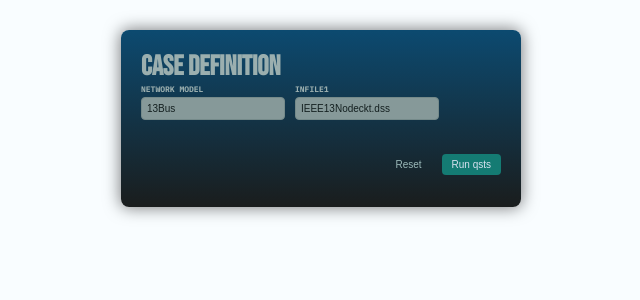
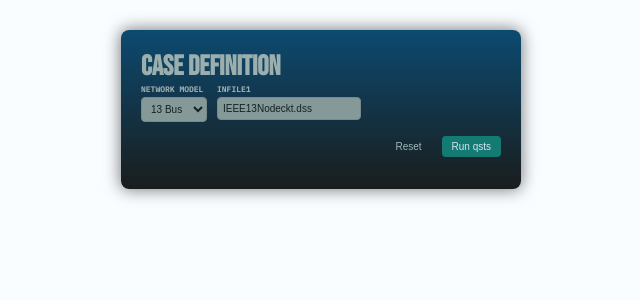
Before and after one commit to jorgelfer/DistributionDashboard, a React (Create React App) app: page / in a window 1280 px wide. Shown: the top 300 px of the page, without its empty margins (319-959 px from the left). Built offline with nearby package versions, Linux system fonts and the light colour scheme.

Commit message:
working crazy good with selecting network

```diff
--- a/src/App.js
+++ b/src/App.js
@@ -16,11 +16,27 @@ export default function App() {
     inFile1: "IEEE13Nodeckt.dss"
   });
 
+
+  const infile1_map = {
+    "3Bus" : "case3_unbalanced.dss",
+    "4Bus" : "4Bus-DY.dss",
+    "13Bus": "IEEE13Nodeckt.dss",
+    "123Bus": "IEEE123Nodeckt.dss"
+    };
+
+
   function handleInputChange(identifier, value) {
     setEnteredCase(prevCase => ({
       ...prevCase,
       [identifier]: value
     }))
+    // By default inFile1 based on networkModel
+    if (identifier === "networkModel") {
+      setEnteredCase(prevCase => ({
+        ...prevCase,
+        inFile1: infile1_map[value]
+      }))
+    }
   }
 
   return (
--- a/src/UI/Login/Login.js
+++ b/src/UI/Login/Login.js
@@ -2,7 +2,11 @@ import './Login.css';
 
 export default function Login({values, onEnteredValues, onSubmitted}) {
 
-  const networkModelIsInvalid = !["123Bus", "13Bus", "4Bus", "3Bus"].includes(values.networkModel);
+  const networks = [
+    { value:"3Bus" , label:"3Bus", inFile1: "3Bus-DY.dss"},
+    { value:"4Bus" , label:"4Bus", inFile1: "4Bus-DY.dss"},
+    { value:"123Bus" , label:"123Bus", inFile1: "IEEE123Nodeckt.dss"},
+  ];
 
   function handleSubmit(event) {
     event.preventDefault();
@@ -14,17 +18,17 @@ export default function Login({values, onEnteredValues, onSubmitted}) {
       <h2 className="login-header">CASE DEFINITION</h2>
       <div className="control-row">
         <div className="control no-margin">
-          <label htmlFor="text">Network Model</label>
-          <input
+          <label htmlFor="dropdown">Network Model</label>
+          <select
           id="network-model"
-          type="text"
-          name="network-model"
-          onChange={(event) => onEnteredValues("networkModel", event.target.value)}
-          value={values.networkModel}
-          />
-          <div className="control-error">{networkModelIsInvalid && <p>Please enter a valid network model.</p>}</div>
+          value={values.netWorkModel}
+          onChange={(event) => onEnteredValues("networkModel", event.target.value)}>
+            <option value="13Bus">13 Bus</option>
+            {networks.map((network) => (
+              <option key={network.value} value={network.value}>{network.label}</option>
+            ))}
+          </select>
         </div>
-
         <div className="control no-margin">
           <label htmlFor="text">InFile1</label>
           <input
@@ -36,7 +40,6 @@ export default function Login({values, onEnteredValues, onSubmitted}) {
           />
         </div>
       </div>
-
       <p className="form-actions">
         <button type="reset" className="login-button button-flat">Reset</button>
         <button className="login-button">Run qsts</button>
```
